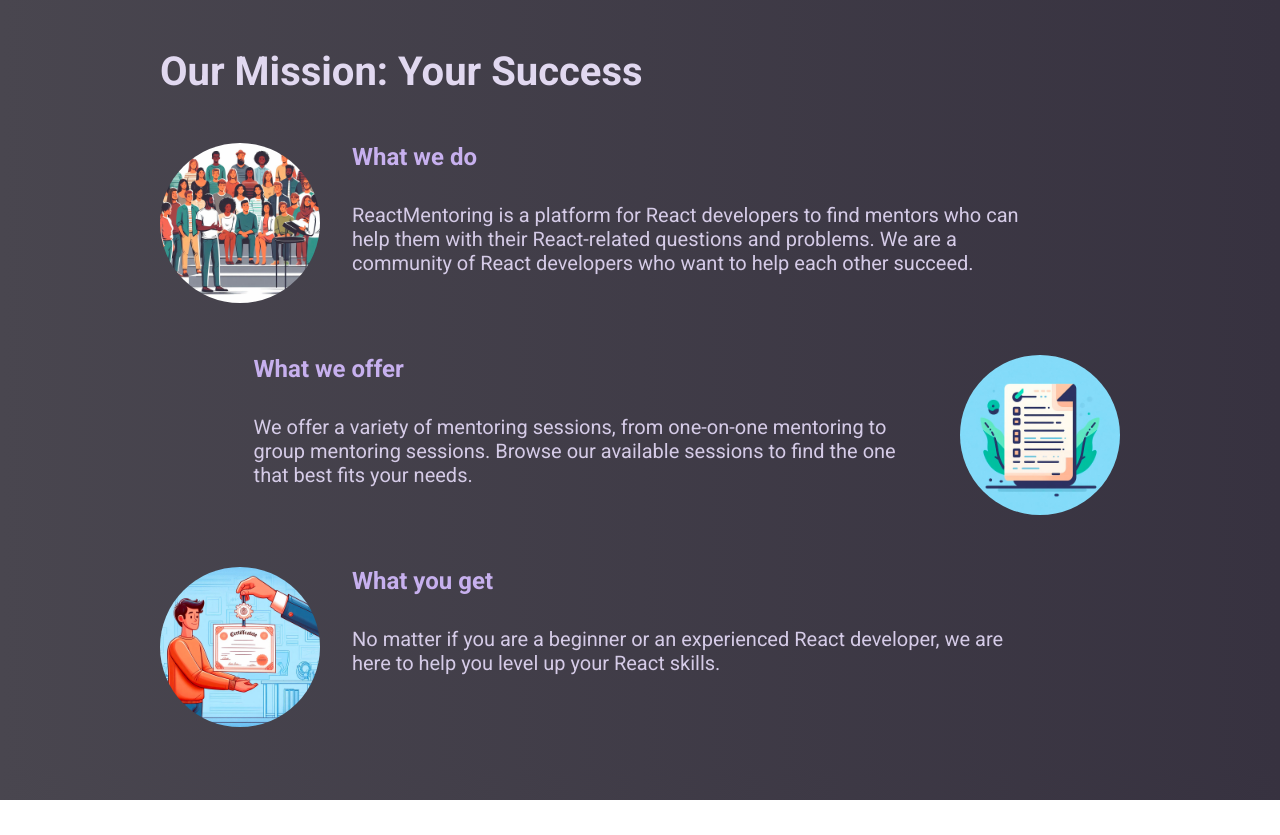
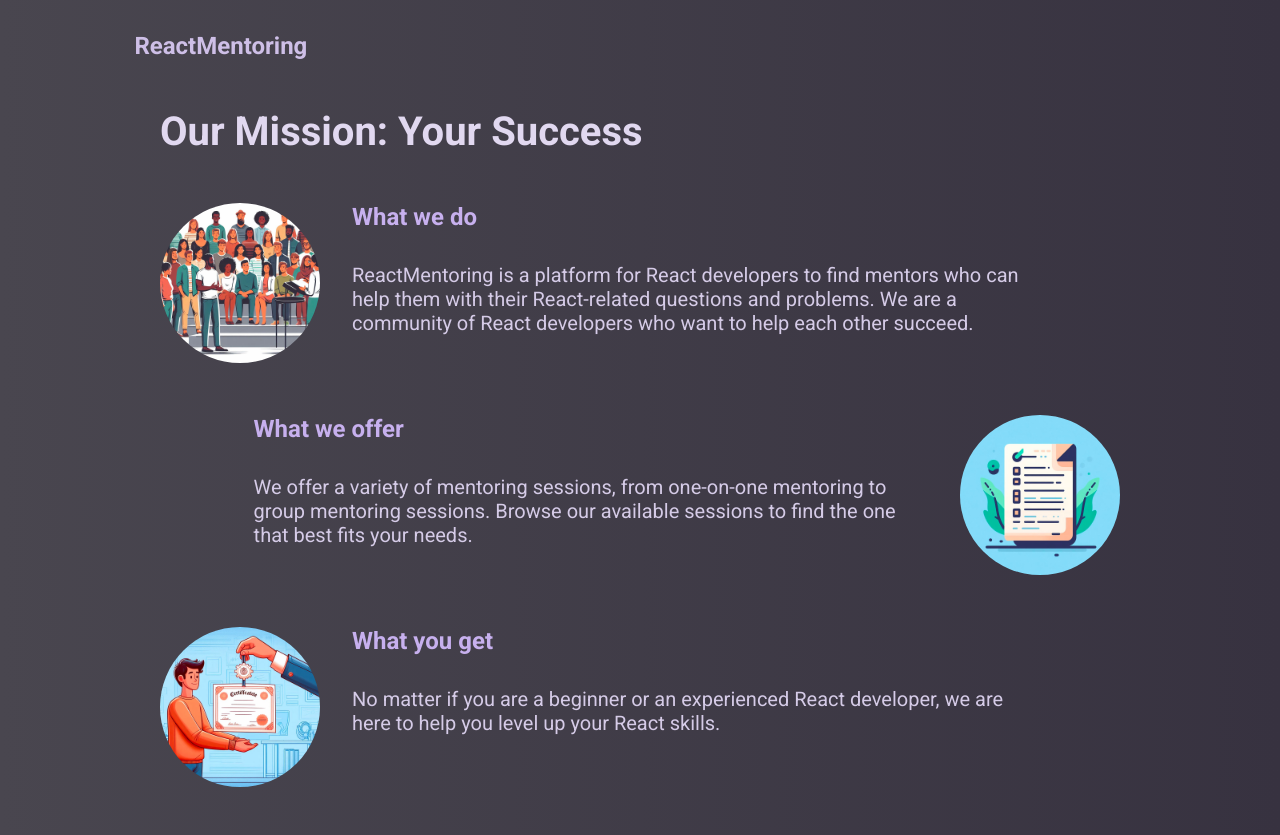
Before and after one commit to YuejiaoShi/book-a-session, a React (Vite) app: page / in a window 1280 px wide. Before the commit the page ends 800 px from the top, so only its background shows below. Built offline with nearby package versions, Linux system fonts and the light colour scheme.

Commit message:
Create basic Header and use it at Route page

```diff
--- /dev/null
+++ b/src/components/Navigation/Header.tsx
@@ -0,0 +1,10 @@
+function Header() {
+  return (
+    <header id="main-header">
+      <h1>ReactMentoring</h1>
+      <nav></nav>
+    </header>
+  );
+}
+
+export default Header;
--- a/src/pages/Root.tsx
+++ b/src/pages/Root.tsx
@@ -1,9 +1,10 @@
 import { Outlet } from 'react-router-dom';
+import Header from '../components/Navigation/Header';
 
 export default function Root() {
   return (
     <>
-      {/* Todo: Add Header */}
+      <Header/>
       <Outlet />
     </>
   );
```
Also changed, not shown: src/components/UI/Button.tsx (renamed from src/UI/Button.tsx), src/components/UI/Input.tsx (renamed from src/UI/Input.tsx), src/components/UI/Modal.tsx (renamed from src/UI/Modal.tsx).
